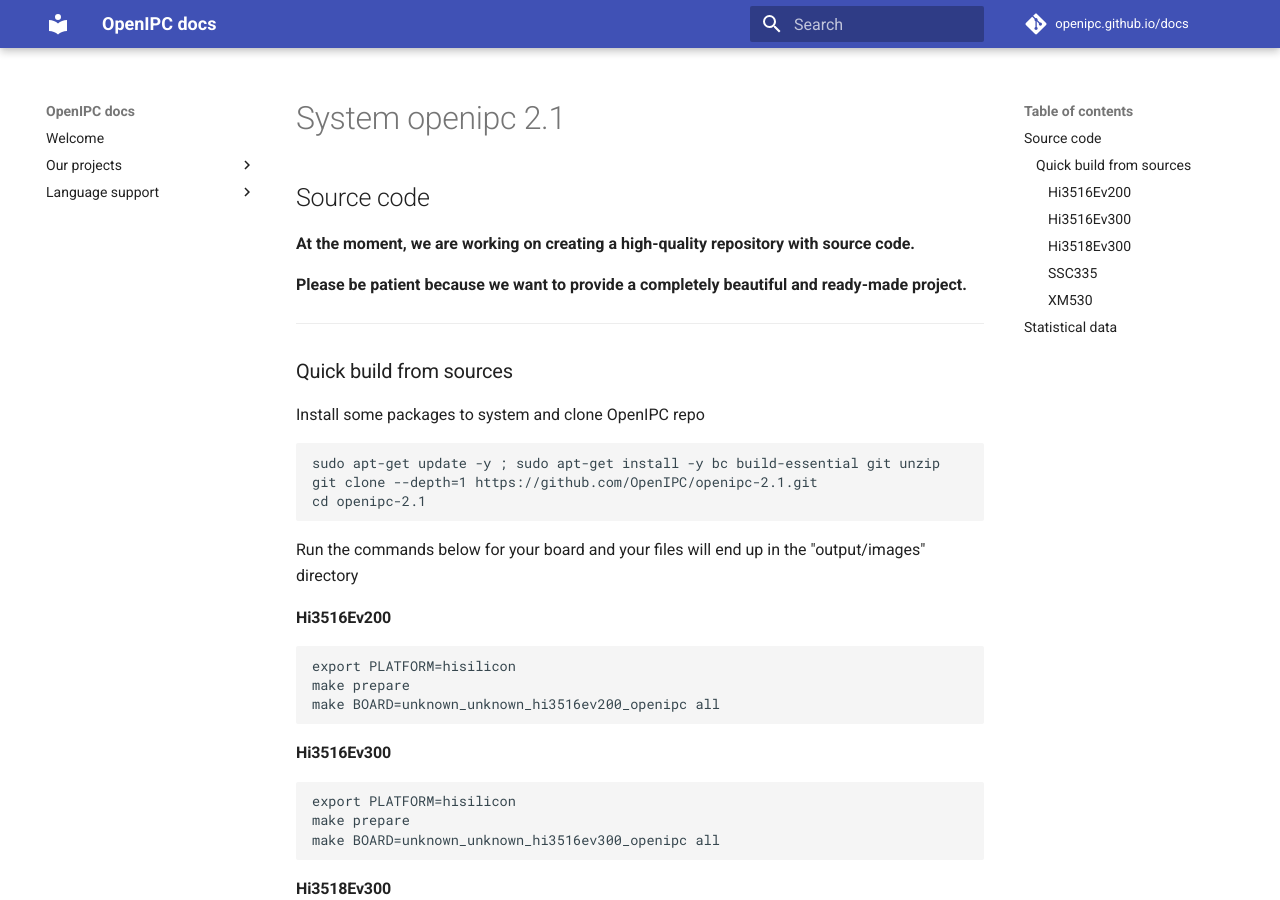
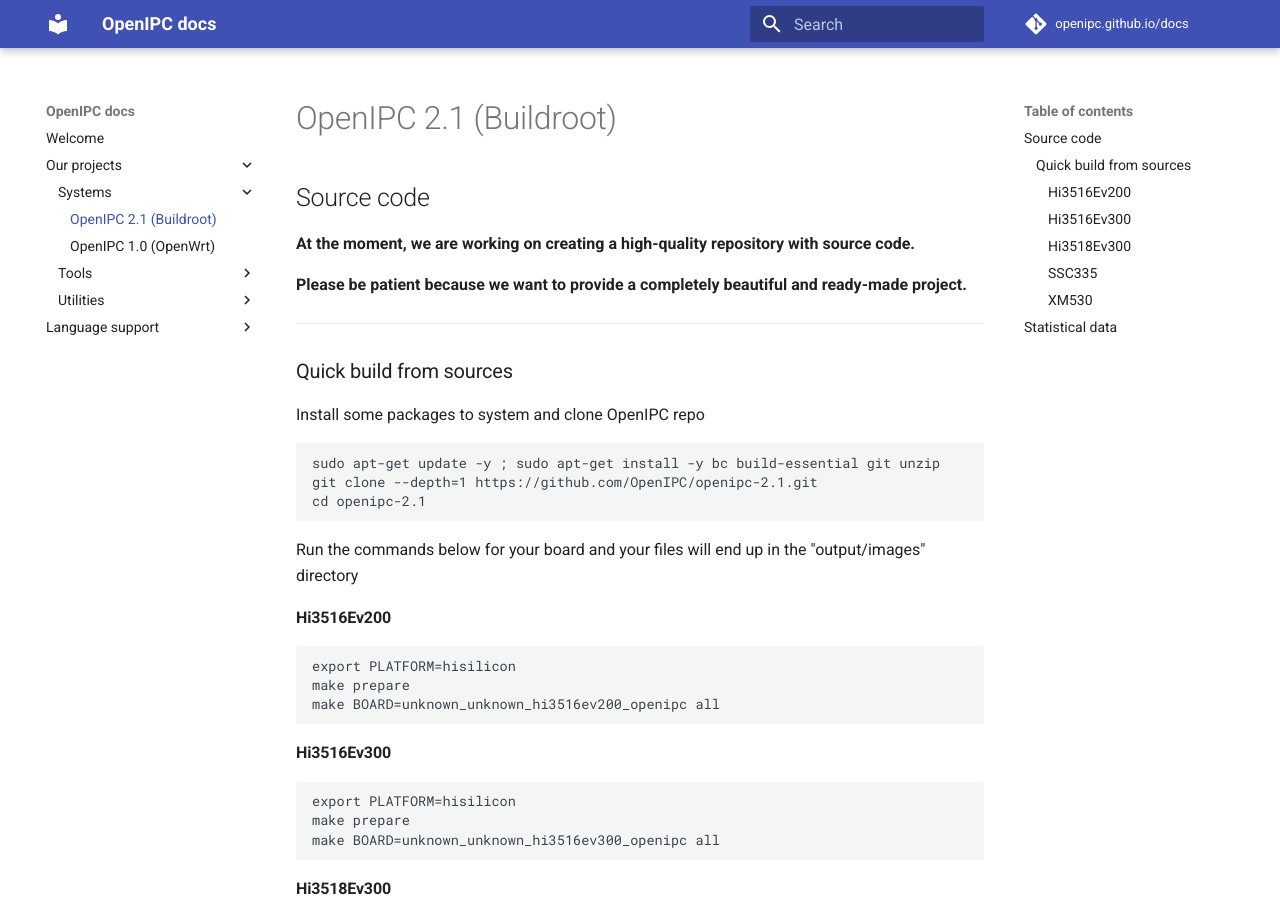
Before and after one commit to OpenIPC/openipc.github.io, an MkDocs documentation site: the page built from docs/systems_openipc-2.1.md, in a window 1280 px wide and 900 px high. Built offline with MkDocs 1.6.1 and Material for MkDocs 9.7.7, drawn with Linux system fonts in a browser that asks for light colours; comment, search, counter and statistics services are not loaded.

Commit message:
Autoupdate

```diff
--- a/mkdocs.yml
+++ b/mkdocs.yml
@@ -57,7 +57,7 @@
   - "Welcome": index.md
   - Our projects:
     - "Systems":
-      - "OpenIPC 2.1 (Buildroot)": openipc-2.1.md
+      - "OpenIPC 2.1 (Buildroot)": systems_openipc-2.1.md
       - "OpenIPC 1.0 (OpenWrt)": https://openipc.org
     - "Tools":
       - "coupler": https://github.com/OpenIPC/coupler
```
Also changed, not shown: docs/systems_openipc-2.1.md (renamed from docs/system_openipc-2.1.md).
